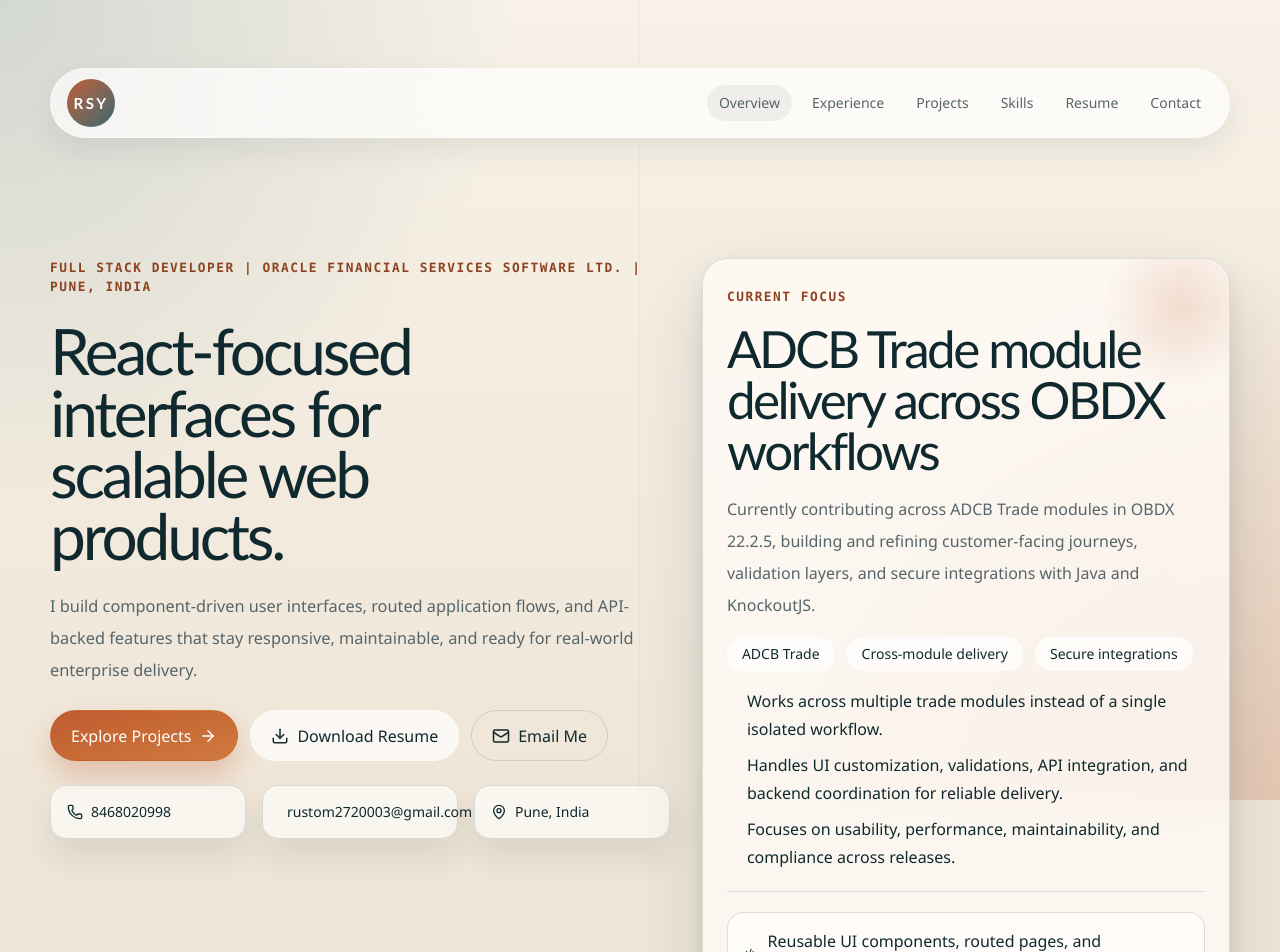
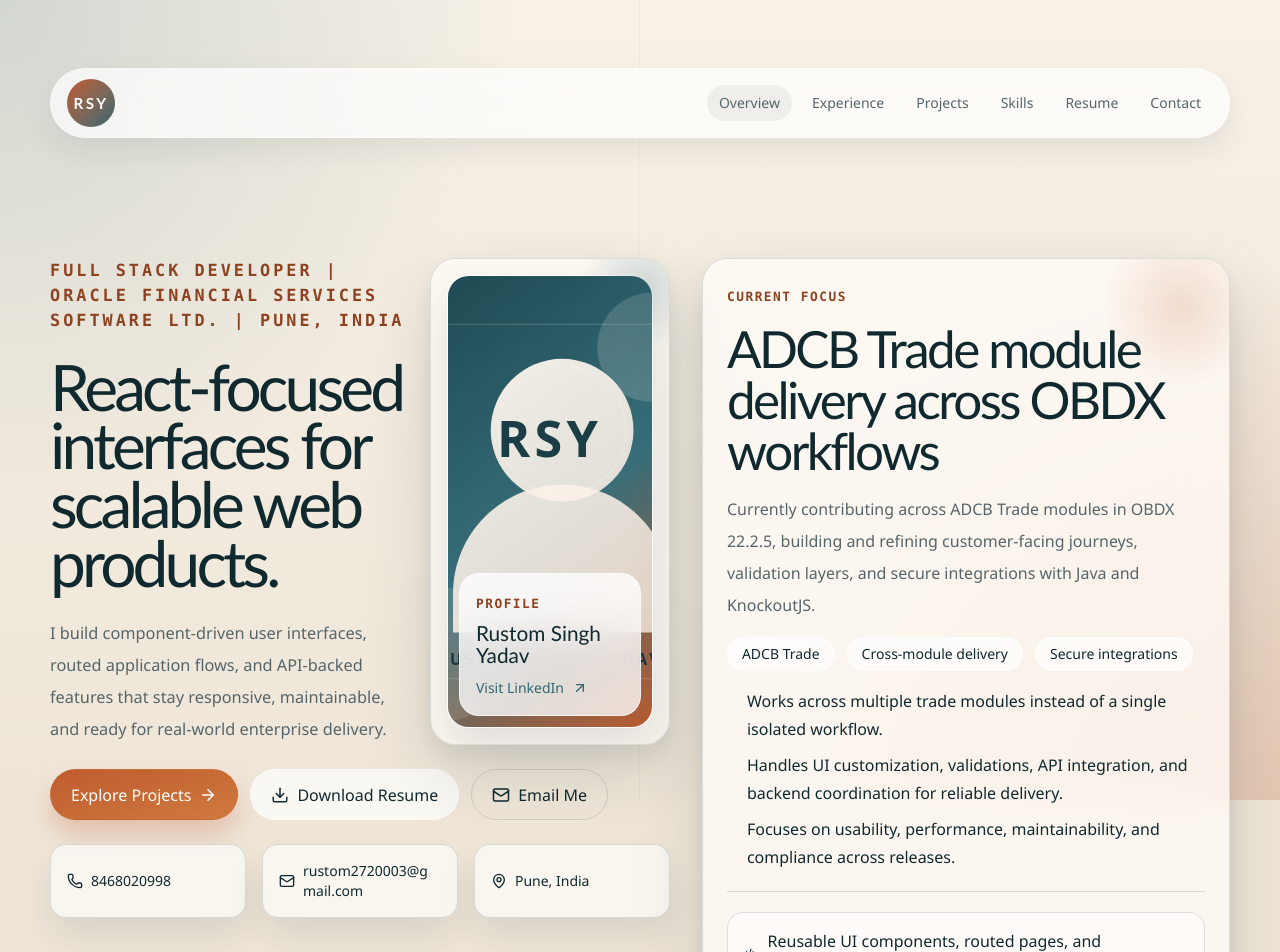
Before and after one commit to rustom2720003/rustom2720003, a React (Vite) app: page / in a window 1280 px wide. Shown: the top 952 px of the page. Built offline with nearby package versions, Linux system fonts and the light colour scheme.

Commit message:
Polish overview hero layout and profile card

```diff
--- a/src/portfolio/pages/OverviewPage.jsx
+++ b/src/portfolio/pages/OverviewPage.jsx
@@ -1,5 +1,6 @@
 import {
   ArrowRight,
+  ArrowUpRight,
   Blocks,
   BriefcaseBusiness,
   ClipboardCheck,
@@ -42,18 +43,50 @@
   return (
     <>
       <PageSection className="grid items-start gap-8 pt-2 lg:grid-cols-[minmax(0,1.08fr)_minmax(320px,0.92fr)]">
-        <div className="flex flex-col gap-6">
-          <p className={eyebrowClassName}>
+        <div className="grid gap-6 lg:grid-cols-[minmax(0,1fr)_240px]">
+          <div className="flex min-w-0 flex-col gap-6">
+            <p className="max-w-3xl font-mono text-[0.96rem] font-black uppercase tracking-[0.18em] text-accent-strong sm:text-[1.05rem]">
               {profile.title} | {profile.company} | {profile.location}
             </p>
-          <h1 className="max-w-[10ch] font-display text-[clamp(2.7rem,5vw,4.7rem)] leading-[0.96] tracking-[-0.05em] text-ink max-lg:max-w-none">
+            <h1 className="max-w-none font-display text-[clamp(3rem,5vw,5rem)] leading-[0.92] tracking-[-0.06em] text-ink">
               {profile.heroTitle}
             </h1>
-          <p className="max-w-3xl text-[1.02rem] leading-8 text-muted">
+            <p className="max-w-[38rem] text-[1.02rem] leading-8 text-muted">
               {profile.heroDescription}
             </p>
+          </div>
 
-          <div className="flex flex-wrap items-center gap-3">
+          <div className={cx(panelClassName, 'relative isolate overflow-hidden p-4')}>
+            <div
+              className="pointer-events-none absolute -right-10 -top-10 h-32 w-32 rounded-full"
+              style={{
+                background:
+                  'radial-gradient(circle, rgba(47, 102, 112, 0.2), transparent 70%)',
+              }}
+            />
+            <img
+              alt={profile.photoAlt}
+              className="h-full min-h-[18rem] w-full rounded-[1.35rem] border border-white/40 bg-white/60 object-cover shadow-[0_18px_40px_rgba(16,41,47,0.12)]"
+              src={profile.photoSrc}
+            />
+            <div className="absolute inset-x-7 bottom-7 rounded-[1.25rem] border border-white/60 bg-white/78 p-4 backdrop-blur-xl">
+              <p className={eyebrowClassName}>Profile</p>
+              <h2 className="mt-2 font-display text-[1.3rem] leading-[1.05] text-ink">
+                {profile.name}
+              </h2>
+              <a
+                className="mt-3 inline-flex items-center gap-2 text-sm font-medium text-teal transition duration-200 hover:text-ink"
+                href={profile.linkedinUrl}
+                rel="noreferrer"
+                target="_blank"
+              >
+                Visit LinkedIn
+                <ArrowUpRight size={16} />
+              </a>
+            </div>
+          </div>
+
+          <div className="flex flex-wrap items-center gap-3 lg:col-span-2">
             <Link
               className={cx(buttonClassNames.primary, 'w-full sm:w-auto')}
               to="/projects"
@@ -78,18 +111,18 @@
             </a>
           </div>
 
-          <div className="grid gap-4 md:grid-cols-3">
-            <span className="flex min-h-[3.35rem] items-center gap-2 rounded-2xl border border-line bg-white/60 px-4 py-4 text-sm font-medium text-ink shadow-[0_18px_35px_rgba(16,41,47,0.10)]">
-              <Phone size={16} />
-              {profile.phoneDisplay}
+          <div className="grid gap-4 sm:grid-cols-2 lg:col-span-2 xl:grid-cols-3">
+            <span className="flex min-h-[3.35rem] min-w-0 items-center gap-2 rounded-2xl border border-line bg-white/60 px-4 py-4 text-sm font-medium text-ink shadow-[0_18px_35px_rgba(16,41,47,0.10)]">
+              <Phone className="shrink-0" size={16} />
+              <span>{profile.phoneDisplay}</span>
             </span>
-            <span className="flex min-h-[3.35rem] items-center gap-2 rounded-2xl border border-line bg-white/60 px-4 py-4 text-sm font-medium text-ink shadow-[0_18px_35px_rgba(16,41,47,0.10)]">
-              <Mail size={16} />
-              {profile.email}
+            <span className="flex min-h-[3.35rem] min-w-0 items-center gap-2 rounded-2xl border border-line bg-white/60 px-4 py-4 text-sm font-medium text-ink shadow-[0_18px_35px_rgba(16,41,47,0.10)]">
+              <Mail className="shrink-0" size={16} />
+              <span className="min-w-0 break-all">{profile.email}</span>
             </span>
-            <span className="flex min-h-[3.35rem] items-center gap-2 rounded-2xl border border-line bg-white/60 px-4 py-4 text-sm font-medium text-ink shadow-[0_18px_35px_rgba(16,41,47,0.10)]">
-              <MapPin size={16} />
-              {profile.location}
+            <span className="flex min-h-[3.35rem] min-w-0 items-center gap-2 rounded-2xl border border-line bg-white/60 px-4 py-4 text-sm font-medium text-ink shadow-[0_18px_35px_rgba(16,41,47,0.10)]">
+              <MapPin className="shrink-0" size={16} />
+              <span>{profile.location}</span>
             </span>
           </div>
         </div>
@@ -139,7 +172,7 @@
       </PageSection>
 
       <PageSection className="pt-0">
-        <div className="grid gap-4 sm:grid-cols-2 xl:grid-cols-4">
+        <div className="grid gap-5 sm:grid-cols-2 xl:grid-cols-4 xl:gap-6">
           {heroStats.map((stat, index) => (
             <MetricCard
               key={stat.label}
@@ -159,7 +192,7 @@
           title="How I build React-friendly enterprise products"
         />
 
-        <div className="value-grid">
+        <div className="grid gap-5 lg:grid-cols-3 lg:gap-6">
           {strengths.map((strength, index) => (
             <ValueCard
               key={strength.title}
--- a/src/portfolio/portfolioData.js
+++ b/src/portfolio/portfolioData.js
@@ -1,4 +1,5 @@
 const advancedTaskAppUrl = `${import.meta.env.BASE_URL}advanced-task-productivity-app/`
+const profilePhotoUrl = `${import.meta.env.BASE_URL}profile/rustom-profile-photo.svg`
 
 export const profile = {
   name: 'Rustom Singh Yadav',
@@ -12,6 +13,8 @@
   emailHref: 'mailto:rustom2720003@gmail.com',
   linkedinDisplay: 'linkedin.com/in/rustom-singh-yadav-9a717a173',
   linkedinUrl: 'https://www.linkedin.com/in/rustom-singh-yadav-9a717a173/',
+  photoSrc: profilePhotoUrl,
+  photoAlt: 'Profile avatar for Rustom Singh Yadav',
   heroTitle: 'React-focused interfaces for scalable web products.',
   heroDescription:
     'I build component-driven user interfaces, routed application flows, and API-backed features that stay responsive, maintainable, and ready for real-world enterprise delivery.',
--- a/src/portfolio/ui.jsx
+++ b/src/portfolio/ui.jsx
@@ -47,7 +47,7 @@
   const Icon = icon
 
   return (
-    <article className={cx(panelClassName, 'grid gap-4 p-6')}>
+    <article className={cx(panelClassName, 'grid h-full content-start gap-4 p-6')}>
       <div className="inline-flex h-11 w-11 items-center justify-center rounded-full bg-teal-soft text-teal">
         <Icon size={20} />
       </div>
```
Also changed, not shown: public/profile/rustom-profile-photo.svg (added). Lines whose indentation alone changed are shown as unchanged.
